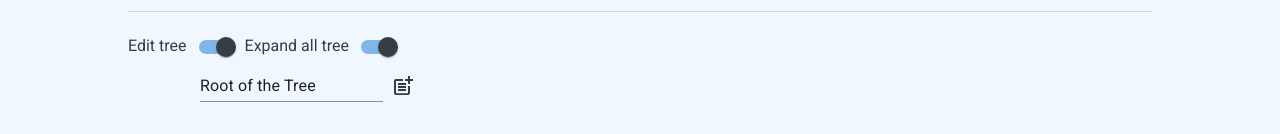
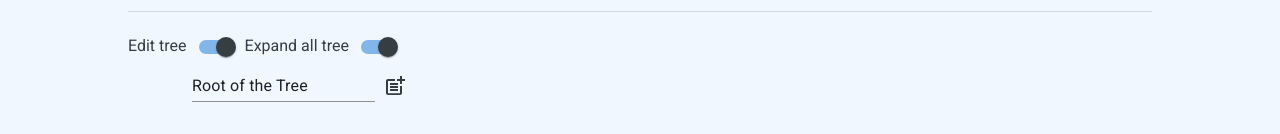
Before and after one commit to darianaren/react-tree-app, a React (Create React App) app: page / in a window 1280 px wide. Both pictures are taken after a click on the element 205 px from the left and 223 px from the top of the page. Shown: the part 176-310 px from the top of the page. Built offline with nearby package versions, Linux system fonts and the light colour scheme.

Commit message:
[main] update (components/Tree)

```diff
--- a/src/components/Tree/layout.tsx
+++ b/src/components/Tree/layout.tsx
@@ -63,7 +63,7 @@ export const RenderEditableTree: React.FC<RenderEditableTreeProps> = memo(
         <>
           <Input
             defaultValue={title}
-            sx={{ marginLeft: isCollapsable ? 0 : "4.5rem" }}
+            sx={{ marginLeft: isCollapsable ? 0 : "4rem" }}
             onChange={debounce({
               func: (e) =>
                 onChange(ACTIONS.EDIT_NODE, { id, title: e.target.value })
@@ -121,6 +121,7 @@ export const AddForm: React.FC<AddFormProps> = memo(
     return (
       <Box sx={{ marginLeft: "4rem", marginTop: "1rem" }}>
         <Input
+          autoFocus
           required
           type="text"
           value={newNodeTitle}
```
